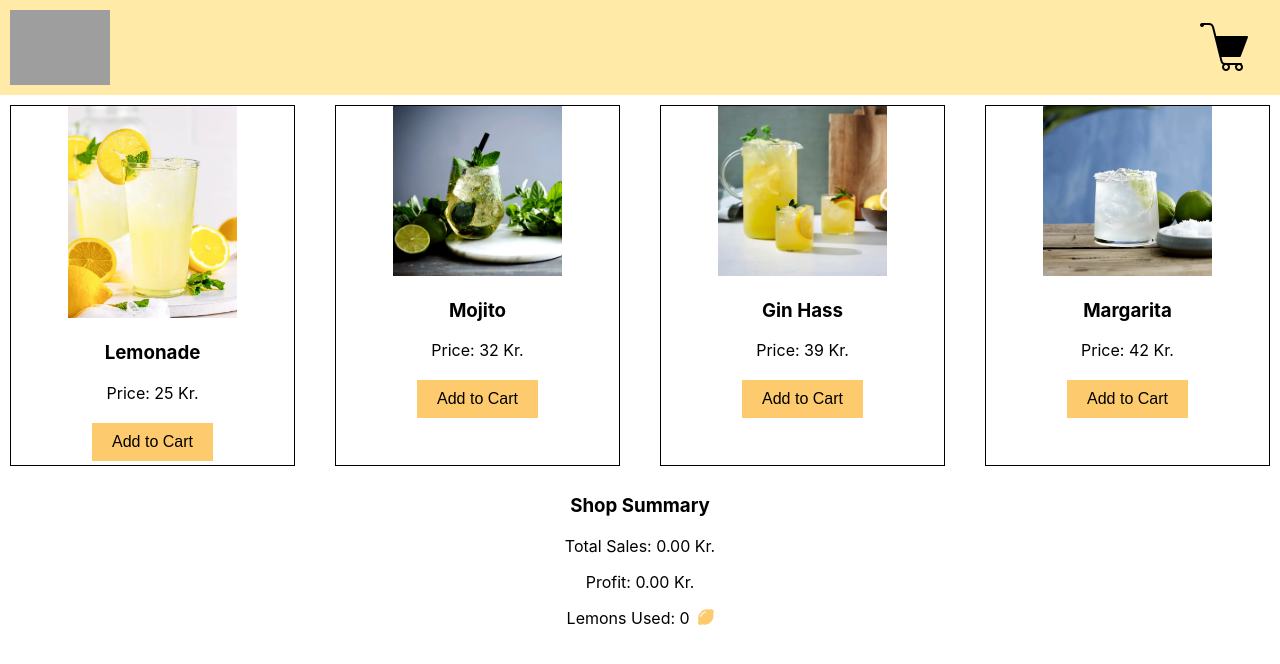
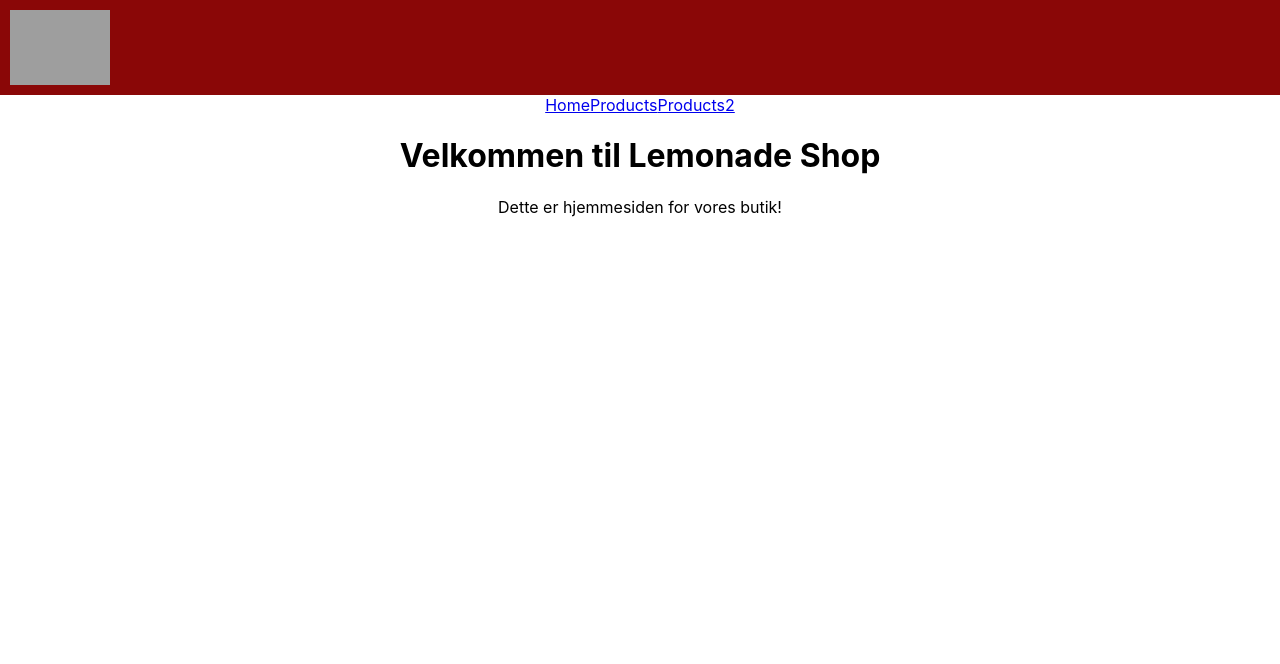
Before and after one commit to emil485h/lemonade-shop, a React (Create React App) app: page / in a window 1280 px wide. Shown: the top 664 px of the page. Built offline with nearby package versions, Linux system fonts and the light colour scheme; grey boxes are pictures that could not be loaded.

Commit message:
Routing added

```diff
--- a/package.json
+++ b/package.json
@@ -11,6 +11,7 @@
     "@testing-library/user-event": "^13.5.0",
     "react": "^18.2.0",
     "react-dom": "^18.2.0",
+    "react-router-dom": "^6.23.0",
     "react-scripts": "5.0.1",
     "web-vitals": "^2.1.4"
   },
--- a/src/App.css
+++ b/src/App.css
@@ -41,15 +41,15 @@ button {
   justify-content: space-between;
   align-items: center;
   padding: 10px;
-  background-color: #ffeaa7;
+  background-color: rgb(138, 7, 7);
 }
 
-.logo{
+.logo {
   width: 100px;
 }
 
 .cart-item-count {
-  background-color: red;
+  background-color: rgb(138, 7, 7);
   color: white;
   border-radius: 50%;
   padding: 2px 6px;
@@ -59,10 +59,14 @@ button {
   right: -10px;
 }
 
-.Cart-icon{
-  background-color: #ffeaa7;
+.Cart-icon {
+  background-color: rgb(138, 7, 7);
   margin-right: 20px;
   padding: 0;
+}
+
+.Cart-icon:hover {
+  color: grey;
 }
 
 .App-link {
--- a/src/App.js
+++ b/src/App.js
@@ -1,11 +1,13 @@
 import React, { useState, useEffect } from "react";
+import { BrowserRouter as Router, Routes, Route, Link } from "react-router-dom";
 import Header from "./components/Header/Header.js";
 import ProductList from "./components/ProductList/ProductList.js";
 import Cart from "./components/Cart/Cart.js";
 import Modal from "./components/Modal/Modal.js";
+import product from "./components/Products/Products.js"; // Example additional component
+import products2 from "./components/Products2/Products2.js"; // Example additional component
+import Home from "./components/HomePage/Home.js"; // Example home component
 import "./App.css";
-import { FontAwesomeIcon } from "@fortawesome/react-fontawesome";
-import { faLemon } from "@fortawesome/free-solid-svg-icons";
 
 function App() {
   const [products] = useState([
@@ -48,80 +50,69 @@ function App() {
 
   const costPerLemon = 2;
 
-  useEffect(() => {
-    // Recalculate total price, lemons used, and profit whenever cartItems changes
-    const newTotalPrice = cartItems.reduce(
-      (total, item) => total + item.price * item.quantity,
-      0
-    );
-    const newLemonsUsed = cartItems.reduce(
-      (total, item) => total + item.lemonsUsed * item.quantity,
-      0
-    );
-    const newProfit = cartItems.reduce(
-      (total, item) =>
-        total + (item.price - costPerLemon * item.lemonsUsed) * item.quantity,
-      0
-    );
-
-    setTotalPrice(newTotalPrice);
-    setLemonsUsed(newLemonsUsed);
-    setProfit(newProfit);
-  }, [cartItems]);
-
-  const handleAddToCart = (product) => {
-    const existingItem = cartItems.find((item) => item.id === product.id);
-    if (existingItem) {
-      setCartItems(
-        cartItems.map((item) =>
-          item.id === product.id
+  const handleAddToCart = (productToAdd) => {
+    setCartItems((prevItems) => {
+      const itemExists = prevItems.find((item) => item.id === productToAdd.id);
+      if (itemExists) {
+        return prevItems.map((item) =>
+          item.id === productToAdd.id
             ? { ...item, quantity: item.quantity + 1 }
             : item
-        )
         );
-    } else {
-      setCartItems([...cartItems, { ...product, quantity: 1 }]);
       }
+      return [...prevItems, { ...productToAdd, quantity: 1 }];
+    });
   };
 
-  const handleUpdateCart = (product, quantity) => {
+  const handleUpdateCart = (productToUpdate, newQuantity) => {
     setCartItems((prevItems) =>
       prevItems
         .map((item) =>
-          item.id === product.id ? { ...item, quantity: quantity } : item
+          item.id === productToUpdate.id
+            ? { ...item, quantity: newQuantity }
+            : item
         )
         .filter((item) => item.quantity > 0)
     );
   };
 
   const handleRemoveFromCart = (productToRemove) => {
-    setCartItems(cartItems.filter((item) => item.id !== productToRemove.id));
+    setCartItems((prevItems) =>
+      prevItems.filter((item) => item.id !== productToRemove.id)
+    );
   };
 
-  const toggleCart = () => {
-    setIsCartVisible(!isCartVisible);
-  };
-
-  const cartItemCount = cartItems.reduce(
-    (count, item) => count + item.quantity,
+  useEffect(() => {
+    const newTotalPrice = cartItems.reduce(
+      (total, item) => total + item.price * item.quantity,
       0
     );
+    setTotalPrice(newTotalPrice);
+  }, [cartItems]);
 
   return (
+    <Router>
       <div className="App">
-      <Header onCartClick={toggleCart} cartItemCount={cartItemCount} />
+        <Header
+          onCartClick={() => setIsCartVisible(true)}
+          cartItemCount={cartItems.length}
+        />
+        <nav>
+          <Link to="/HomePage">Home</Link>
+          <Link to="/products">Products</Link>
+          <Link to="/products2">Products2</Link>
+        </nav>
+        <Routes>
+          <Route path="/" element={<Home />} />
+          <Route
+            path="/products"
+            element={
               <ProductList products={products} onAddToCart={handleAddToCart} />
-      <div>
-        <h3>Shop Summary</h3>
-        <p>Total Sales: {totalPrice.toFixed(2)} Kr.</p>
-        <p>Profit: {profit.toFixed(2)} Kr.</p>
-        Lemons Used: {lemonsUsed}
-        <FontAwesomeIcon
-          icon={faLemon}
-          style={{ color: "#fdcb6e", marginLeft: "8px", fontSize: "18px" }}
+            }
           />
-      </div>
-      <Modal isOpen={isCartVisible} onClose={toggleCart}>
+          <Route path="/products2" element={<products2 />} />
+        </Routes>
+        <Modal isOpen={isCartVisible} onClose={() => setIsCartVisible(false)}>
           <Cart
             cartItems={cartItems}
             onUpdateCart={handleUpdateCart}
@@ -132,6 +123,7 @@ function App() {
           />
         </Modal>
       </div>
+    </Router>
   );
 }
 
--- a/src/components/Header/Header.js
+++ b/src/components/Header/Header.js
@@ -1,16 +1,14 @@
-import React from 'react';
-import cartIcon from './cart-icon.png'; // Use your cart icon image path
-
+import React from "react";
 
 const Header = ({ onCartClick, cartItemCount }) => {
   return (
     <div className="header">
-      <img className='logo' src='Lemonade-Logo.svg' alt="Lemonade Shop Logo" />
+      <img className="logo" src="Lemonade-Logo.svg" alt="Lemonade Shop Logo" />
 
-      <button className='Cart-icon' onClick={onCartClick}>
-        {cartItemCount > 0 && <span className="cart-item-count">{cartItemCount}</span>}
-        <img src={cartIcon} alt="Cart" />
-
+      <button className="Cart-icon" onClick={onCartClick}>
+        {cartItemCount > 0 && (
+          <span className="cart-item-count">{cartItemCount}</span>
+        )}
       </button>
     </div>
   );
--- /dev/null
+++ b/src/components/HomePage/Home.js
@@ -0,0 +1,12 @@
+import React from "react";
+
+const HomePage = () => {
+  return (
+    <div>
+      <h1>Velkommen til Lemonade Shop</h1>
+      <p>Dette er hjemmesiden for vores butik!</p>
+    </div>
+  );
+};
+
+export default HomePage;
```
Also changed, not shown: src/components/Products/Products.js (added), src/components/Products2/Products2.js (added), 1 other file (tests, documents, lock files or other folders). Lines whose indentation alone changed are shown as unchanged.
